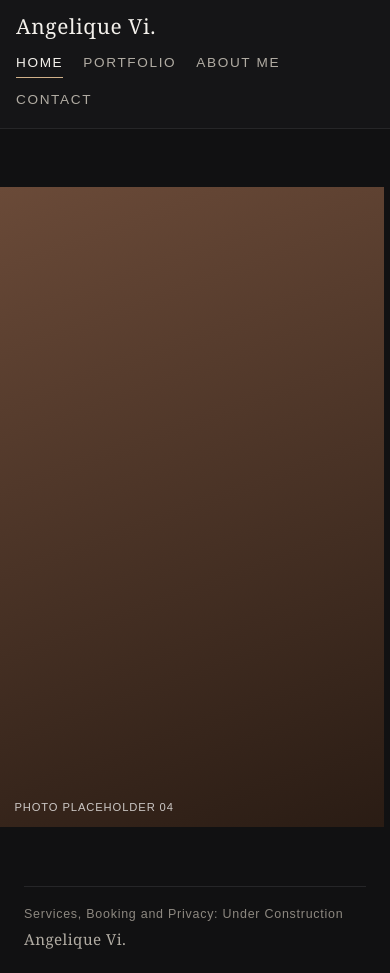
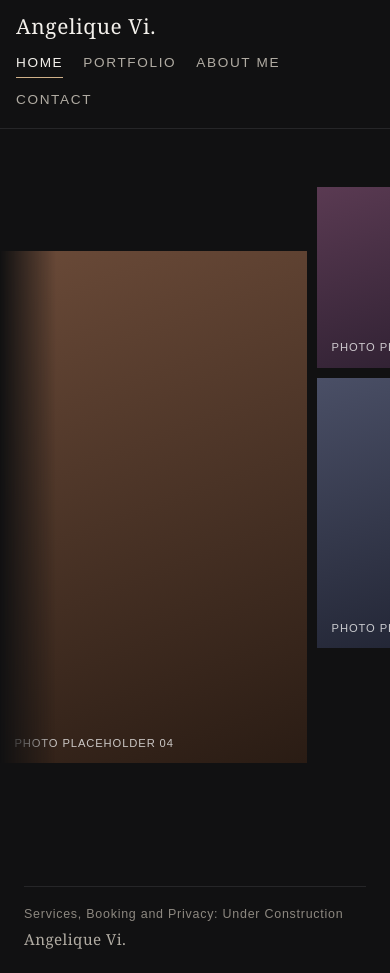
Before and after one commit to Drup1k/PhotographyPortfolio, a React app in the folder frontend/: page / in a window 390 px wide. Built offline with nearby package versions, Linux system fonts and the light colour scheme; the HTML template or start-up script is replaced by a standard one.

Commit message:
Refine gallery animations, photo viewer and responsive layout

```diff
--- a/frontend/src/App.css
+++ b/frontend/src/App.css
@@ -1,7 +1,7 @@
 /* ---------- Layout ---------- */
 
 .site-layout {
-  --sidebar-width: 13rem;
+  --sidebar-width: 14.5rem;
 }
 
 .skip-link {
@@ -57,7 +57,7 @@ main > :first-child {
 }
 
 .main-home {
-  overflow-x: clip;
+  overflow: clip;
 }
 
 .main-page {
@@ -77,8 +77,7 @@ main > :first-child {
   gap: 2rem;
   padding: 2.5rem 1.5rem 2rem;
   overflow-y: auto;
-  border-right: 1px solid #262628;
-  background: #151517;
+  background: #111112;
 }
 
 .sidebar a {
@@ -97,8 +96,9 @@ main > :first-child {
 .brand {
   color: #f3f0eb;
   font-family: Georgia, 'Times New Roman', serif;
-  font-size: 1.7rem;
+  font-size: 1.6rem;
   font-weight: 400;
+  white-space: nowrap;
   letter-spacing: 0.03em;
   line-height: 1.2;
 }
@@ -176,9 +176,11 @@ main > :first-child {
   color: #8d8880;
 }
 
-/* A calm fade when a new page appears. */
+/* One calm fade + slide when any page appears (Home, Portfolio, About, Contact...).
+   Home starts with a hidden heading, so the effect is applied to every direct child
+   of main except the footer and the hidden heading. */
 @media (prefers-reduced-motion: no-preference) {
-  main > :first-child {
+  main > :not(.site-footer):not(.visually-hidden) {
     animation: page-fade-in 450ms ease-out;
   }
 }
@@ -217,6 +219,18 @@ main > :first-child {
 
 .text-page a {
   color: #d0b189;
+}
+
+/* About Me: heading, portrait and text share one centred column. */
+.about-page {
+  width: 100%;
+  max-width: 36rem;
+  margin-inline: auto;
+  text-align: center;
+}
+
+.about-page .about-photo-placeholder {
+  margin-inline: auto;
 }
 
 .construction-label {
--- a/frontend/src/Gallery.css
+++ b/frontend/src/Gallery.css
@@ -28,7 +28,7 @@
 
 .photo-card.is-enlarged .photo-zoom {
   box-shadow: 0 1.25rem 3rem rgba(0, 0, 0, 0.55);
-  transform: translate3d(var(--shift-x, 0), var(--shift-y, 0), 0) scale(var(--scale, 1.55));
+  transform: translate3d(var(--shift-x, 0), var(--shift-y, 0), 0) scale(var(--scale, 1.18));
 }
 
 .photo-zoom img {
@@ -79,6 +79,9 @@
 
 .moving-gallery {
   --gap: 10px;
+  /* Photos are drawn at 80% of the full row height. The columns keep their top, middle
+     or bottom position inside the full row, so the layout stays loose and balanced. */
+  --photo-scale: 0.8;
   --gallery-height: clamp(24rem, calc(100svh - 8rem), 64rem);
 
   display: flex;
@@ -88,11 +91,20 @@
 }
 
 /* Hides what is outside the screen on the left and right only.
-   Vertically nothing is clipped, so an enlarged photo is never cut off. */
+   Vertically nothing is clipped, so an enlarged photo is never cut off.
+   The sidebar has exactly the page colour, so the soft fade on the left edge
+   is the only transition: no line, no band. */
 .gallery-viewport {
   width: 100%;
   overflow-x: clip;
   overflow-y: visible;
+  /* A mask also cuts off everything outside the element, so the element gets extra
+     vertical padding (cancelled by the negative margin). An enlarged photo then has
+     room to grow. Only the left edge fades, so photos fade out near the sidebar. */
+  padding-block: 25svh;
+  margin-block: -25svh;
+  -webkit-mask-image: linear-gradient(to right, transparent 0, #000 3.5rem);
+  mask-image: linear-gradient(to right, transparent 0, #000 3.5rem);
 }
 
 .gallery-track {
@@ -117,7 +129,7 @@
   flex-direction: column;
   gap: var(--gap);
   width: calc(
-    (var(--gallery-height) * var(--fill) - var(--gap) * (var(--photo-count) - 1)) /
+    (var(--gallery-height) * var(--fill) * var(--photo-scale) - var(--gap) * (var(--photo-count) - 1)) /
       var(--inverse-sum)
   );
 }
@@ -185,6 +197,8 @@
 
 /* ---------- Larger photo view ---------- */
 
+/* The viewer fades in when it gets the class "is-visible" and fades out when the class
+   is removed. PhotoViewer.jsx waits for the fade-out before it closes the viewer. */
 .photo-viewer {
   max-width: none;
   max-height: none;
@@ -193,47 +207,153 @@
   color: #f3f0eb;
   background: transparent;
   margin: auto;
+  overflow: visible;
 }
 
 .photo-viewer::backdrop {
   background: rgba(8, 8, 9, 0.88);
+  backdrop-filter: blur(6px);
+  opacity: 0;
+  transition: opacity 350ms ease-out;
 }
 
+.photo-viewer.is-visible::backdrop {
+  opacity: 1;
+}
+
+/* The frame has a fixed maximum size, so a photo never leaves the screen. */
 .photo-viewer-frame {
   width: min(90vw, calc(80vh * var(--ratio)));
   aspect-ratio: var(--ratio);
   box-shadow: 0 1.25rem 3rem rgba(0, 0, 0, 0.6);
+  opacity: 0;
+  transform: translateY(12px) scale(0.92);
+  transition:
+    opacity 350ms ease-out,
+    transform 350ms ease-out,
+    width 250ms ease-out,
+    aspect-ratio 250ms ease-out;
 }
 
-.photo-viewer-frame img {
+.photo-viewer.is-visible .photo-viewer-frame {
+  opacity: 1;
+  transform: none;
+}
+
+/* Closing is a little faster than opening. */
+.photo-viewer.is-closing .photo-viewer-frame,
+.photo-viewer.is-closing::backdrop {
+  transition-duration: 250ms;
+}
+
+/* Switching photos: the old photo slides a little and fades out, the new one slides in
+   from the other side. --slide (set by PhotoViewer.jsx) holds the direction. */
+.photo-viewer-frame > * {
   display: block;
   width: 100%;
   height: 100%;
   object-fit: cover;
+  opacity: 1;
+  transition:
+    opacity 125ms ease-in,
+    transform 125ms ease-in;
+}
+
+.photo-viewer.is-swap-out .photo-viewer-frame > * {
+  opacity: 0;
+  transform: translateX(calc(var(--slide) * -1));
+}
+
+.photo-viewer.is-swap-in .photo-viewer-frame > * {
+  animation: viewer-slide-in 125ms ease-out both;
+}
+
+@keyframes viewer-slide-in {
+  from {
+    opacity: 0;
+    transform: translateX(var(--slide));
+  }
+
+  to {
+    opacity: 1;
+    transform: none;
+  }
+}
+
+.photo-viewer-close,
+.photo-viewer-arrow {
+  position: fixed;
+  display: grid;
+  place-items: center;
+  width: 2.75rem;
+  height: 2.75rem;
+  padding: 0;
+  border: 1px solid rgba(243, 240, 235, 0.25);
+  border-radius: 50%;
+  color: #f3f0eb;
+  background: rgba(21, 21, 23, 0.6);
+  backdrop-filter: blur(6px);
+  font: inherit;
+  font-size: 1.6rem;
+  line-height: 1;
+  cursor: pointer;
+  opacity: 0;
+  transition:
+    opacity 350ms ease-out,
+    background-color 200ms ease,
+    border-color 200ms ease,
+    transform 200ms ease;
+}
+
+.photo-viewer.is-visible .photo-viewer-close,
+.photo-viewer.is-visible .photo-viewer-arrow {
+  opacity: 1;
 }
 
 .photo-viewer-close {
-  display: block;
-  margin: 1rem auto 0;
-  padding: 0.6rem 1.25rem;
-  border: 1px solid #555149;
-  border-radius: 999px;
-  color: #f3f0eb;
-  background: rgba(21, 21, 23, 0.92);
-  font: inherit;
-  font-size: 0.8rem;
-  letter-spacing: 0.06em;
-  cursor: pointer;
+  top: 1rem;
+  right: 1rem;
 }
 
-.photo-viewer-close:hover {
+.photo-viewer-arrow {
+  top: 50%;
+  margin-top: -1.375rem;
+}
+
+.photo-viewer-arrow.is-previous {
+  left: 1rem;
+}
+
+.photo-viewer-arrow.is-next {
+  right: 1rem;
+}
+
+.photo-viewer-close:hover,
+.photo-viewer-arrow:hover {
   border-color: #d0b189;
+  background: rgba(21, 21, 23, 0.9);
+  transform: scale(1.08);
+}
+
+@media (prefers-reduced-motion: reduce) {
+  .photo-viewer::backdrop,
+  .photo-viewer-frame,
+  .photo-viewer-frame > *,
+  .photo-viewer-close,
+  .photo-viewer-arrow {
+    transition: none;
+    animation: none !important;
+  }
+
+  .photo-viewer-frame {
+    transform: none;
+  }
 }
 
 /* ---------- Portfolio: regular static masonry ---------- */
 
 .masonry {
-  column-count: 4;
+  column-count: 5;
   column-gap: 0.75rem;
 }
 
@@ -244,24 +364,28 @@
 
 @media (min-width: 1700px) {
   .masonry {
-    column-count: 5;
+    column-count: 6;
   }
 }
 
 @media (max-width: 1200px) {
   .masonry {
-    column-count: 3;
+    column-count: 4;
   }
 }
 
 @media (max-width: 900px) {
   .masonry {
     column-count: 2;
+    width: 80%;
+    margin-inline: auto;
   }
 }
 
 @media (max-width: 480px) {
   .masonry {
     column-count: 1;
+    width: 80%;
+    margin-inline: auto;
   }
 }
--- a/frontend/src/components/MovingGallery.jsx
+++ b/frontend/src/components/MovingGallery.jsx
@@ -52,7 +52,8 @@ function CollageColumn({ column, photos, isClone, cardProps }) {
 }
 
 function MovingGallery({ photos }) {
-  const { viewportRef, trackRef, groupRef, setPauseReason, revealElement } = useGalleryMotion()
+  const { viewportRef, trackRef, groupRef, setPauseReason, setMousePosition, revealElement } =
+    useGalleryMotion()
   const [isPausedByUser, setIsPausedByUser] = useState(false)
   const [openPhoto, setOpenPhoto] = useState(null)
 
@@ -71,6 +72,12 @@ function MovingGallery({ photos }) {
     setOpenPhoto(null)
   }
 
+  // Step to the previous (-1) or next (1) photo, and loop around at the ends.
+  function handleStep(step) {
+    const index = photos.findIndex((photo) => photo.id === openPhoto.id)
+    setOpenPhoto(photos[(index + step + photos.length) % photos.length])
+  }
+
   function handleKeyboardFocus(element) {
     setPauseReason('focus', true)
     revealElement(element)
@@ -83,10 +90,17 @@ function MovingGallery({ photos }) {
     }
   }
 
+  // The horizontal mouse position controls the speed (the hook does the maths).
+  function handlePointerMove(event) {
+    if (event.pointerType !== 'mouse') {
+      return
+    }
+    const box = event.currentTarget.getBoundingClientRect()
+    setMousePosition((event.clientX - box.left) / box.width)
+  }
+
   const cardProps = {
-    onHoverChange: (isHovering) => setPauseReason('hover', isHovering),
-    onKeyboardFocus: handleKeyboardFocus,
-    onOpen: handleOpen,
+    onKeyboardFocus: handleKeyboardFocus,    onOpen: handleOpen,
   }
 
   // The track holds two identical groups. It moves one group to the left and then
@@ -108,7 +122,8 @@ function MovingGallery({ photos }) {
       <div
         ref={viewportRef}
         className="gallery-viewport"
-        onPointerLeave={() => setPauseReason('hover', false)}
+        onPointerMove={handlePointerMove}
+        onPointerLeave={() => setMousePosition(null)}
         onBlur={handleBlur}
       >
         <div ref={trackRef} className="gallery-track">
@@ -133,7 +148,14 @@ function MovingGallery({ photos }) {
         </div>
       </div>
 
-      {openPhoto && <PhotoViewer photo={openPhoto} onClose={handleClose} />}
+      {openPhoto && (
+        <PhotoViewer
+          photo={openPhoto}
+          onClose={handleClose}
+          onPrevious={() => handleStep(-1)}
+          onNext={() => handleStep(1)}
+        />
+      )}
     </section>
   )
 }
--- a/frontend/src/hooks/useGalleryMotion.js
+++ b/frontend/src/hooks/useGalleryMotion.js
@@ -1,26 +1,38 @@
 import { useCallback, useEffect, useRef } from 'react'
 
-// Normal speed of the gallery in pixels per second. Calm and cinematic.
-const BASE_SPEED = 24
+// Top speed of the gallery in pixels per second (at the very edge).
+const MAX_SPEED = 500
 
-// Time (in milliseconds) to slow down to a stop, and to speed up again.
-const EASE_DURATION = 900
+// Part of the gallery (left and right of the centre) where nothing moves: 8% each side.
+const DEAD_ZONE = 0.08
 
-// Touch screens and visitors who prefer reduced motion get a scrollable gallery instead.
+// Time (in seconds) the speed needs to follow the mouse. Short, so it feels direct.
+const SPEED_SMOOTHING = 0.07
+
+// Calm speed (as a factor of MAX_SPEED) when the mouse is outside the gallery.
+const AUTO_SPEED_FACTOR = 0.06
+
+// Visitors who prefer
 const NO_MOTION_QUERY = '(prefers-reduced-motion: reduce), (hover: none)'
 
-// Starts fast and ends slowly, so the movement feels natural.
-function easeOut(progress) {
-  return 1 - Math.pow(1 - progress, 3)
+// Turns the mouse position (0 = left edge, 1 = right edge) into a speed factor
+// between -1 and 1. The centre gives exactly 0. Right of the centre the gallery moves
+// left (positive), left of the centre it moves right (negative).
+// The speed grows progressively (curved) towards the edges.
+function getSpeedFactor(relativeX) {
+  const offset = (relativeX - 0.5) * 2 // -1 at the left edge, 1 at the right edge
+  const distance = Math.abs(offset)
+  if (distance <= DEAD_ZONE) {
+    return 0
+  }
+  const amount = Math.min((distance - DEAD_ZONE) / (1 - DEAD_ZONE), 1)
+  return Math.sign(offset) * amount * amount
 }
 
-// Moves the whole gallery with ONE shared animation loop.
+// Moves the gallery with ONE shared animation loop, controlled by the mouse.
+// Nothing moves by itself: the speed always follows the mouse position.
 //
-// Instead of pausing CSS animations (which stops everything instantly), we change
-// the position ourselves on every frame. A shared "speed" (1 = normal, 0 = stopped)
-// slowly eases towards its new value, so the photos glide to a stop and glide back.
-//
-// Everything is kept in a ref, so React does not re-render during the animation.
+// Everything is kept in a ref, so React does not re-render while the gallery moves.
 export function useGalleryMotion() {
   const viewportRef = useRef(null)
   const trackRef = useRef(null)
@@ -29,20 +41,27 @@ export function useGalleryMotion() {
   const motion = useRef({
     position: 0, // how many pixels the track has moved to the left
     groupWidth: 0, // width of one group of photos = the distance of one full loop
-    speed: 1, // current speed factor
-    speedFrom: 1, // speed factor when the last change started
-    speedTarget: 1, // speed factor we are heading to
-    changedAt: 0, // time of the last change
+    speed: 0, // current speed factor (-1 to 1)
+    speedTarget: AUTO_SPEED_FACTOR, // speed factor wanted right now (calm drift at the start)
+    direction: 1, // last direction chosen by the mouse: 1 = right to left, -1 = left to right
     lastFrame: 0,
     frameId: null,
     isEnabled: false,
-    reasons: new Set(), // why the gallery is paused: 'user', 'hover', 'focus', 'viewer'
+    reasons: new Set(), // why the gallery is paused: 'user', 'focus', 'viewer'
   })
 
   const applyPosition = useCallback(() => {
+    if (trackRef.current) {
+      trackRef.current.style.transform = `translate3d(${-motion.current.position}px, 0, 0)`
+    }
+  }, [])
+
+  // Keeps the position between 0 and one group width. The second group looks exactly
+  // like the first, so jumping by one group width is not visible, in both directions.
+  const wrapPosition = useCallback(() => {
     const state = motion.current
-    if (trackRef.current) {
-      trackRef.current.style.transform = `translate3d(${-state.position}px, 0, 0)`
+    if (state.groupWidth > 0) {
+      state.position = ((state.position % state.groupWidth) + state.groupWidth) % state.groupWidth
     }
   }, [])
 
@@ -52,25 +71,23 @@ export function useGalleryMotion() {
       const seconds = Math.min(now - state.lastFrame, 50) / 1000
       state.lastFrame = now
 
-      const progress = Math.min((now - state.changedAt) / EASE_DURATION, 1)
-      state.speed = state.speedFrom + (state.speedTarget - state.speedFrom) * easeOut(progress)
+      // A short smoothing step, so starting and stopping is quick but never harsh.
+      const target = state.reasons.size > 0 ? 0 : state.speedTarget
+      state.speed += (target - state.speed) * (1 - Math.exp(-seconds / SPEED_SMOOTHING))
 
-      state.position += BASE_SPEED * state.speed * seconds
+      const isStopped = target === 0 && Math.abs(state.speed) < 0.0005
+      if (isStopped) {
+        state.speed = 0
+        state.frameId = null
+        return
+      }
 
-      // The second group looks exactly like the first one, so jumping back
-      // by one group width is not visible.
-      if (state.groupWidth > 0 && state.position >= state.groupWidth) {
-        state.position -= state.groupWidth
-      }
-      if (state.position < 0 && state.groupWidth > 0) {
-        state.position += state.groupWidth
-      }
+      state.position += MAX_SPEED * state.speed * seconds
+      wrapPosition()
       applyPosition()
-
-      const isStopped = state.speedTarget === 0 && progress >= 1
-      state.frameId = isStopped ? null : requestAnimationFrame(runFrame)
+      state.frameId = requestAnimationFrame(runFrame)
     },
-    [applyPosition],
+    [applyPosition, wrapPosition],
   )
 
   const startLoop = useCallback(() => {
@@ -90,14 +107,26 @@ export function useGalleryMotion() {
       } else {
         state.reasons.delete(reason)
       }
+      startLoop()
+    },
+    [startLoop],
+  )
 
-      const newTarget = state.reasons.size > 0 ? 0 : 1
-      if (newTarget !== state.speedTarget) {
-        state.speedFrom = state.speed
-        state.speedTarget = newTarget
-        state.changedAt = performance.now()
-        startLoop()
+  // Called when the mouse moves over the gallery (relativeX: 0 = left, 1 = right).
+  // Pass null when the mouse leaves: the gallery then drifts calmly in the last direction.
+  const setMousePosition = useCallback(
+    (relativeX) => {
+      const state = motion.current
+      if (relativeX === null) {
+        state.speedTarget = state.direction * AUTO_SPEED_FACTOR
+      } else {
+        const factor = getSpeedFactor(relativeX)
+        if (factor !== 0) {
+          state.direction = Math.sign(factor)
+        }
+        state.speedTarget = factor
       }
+      startLoop()
     },
     [startLoop],
   )
@@ -114,19 +143,13 @@ export function useGalleryMotion() {
 
       if (box.left < view.left + margin) {
         motion.current.position += box.left - (view.left + margin)
-        applyPosition()
       } else if (box.right > view.right - margin) {
         motion.current.position += box.right - (view.right - margin)
-        applyPosition()
       }
-
-      const { groupWidth } = motion.current
-      if (groupWidth > 0 && motion.current.position < 0) {
-        motion.current.position += groupWidth
-        applyPosition()
-      }
+      wrapPosition()
+      applyPosition()
     },
-    [applyPosition],
+    [applyPosition, wrapPosition],
   )
 
   // Start and stop the loop, depending on the screen and the visitor's settings.
@@ -136,17 +159,19 @@ export function useGalleryMotion() {
 
     function updateEnabled() {
       state.isEnabled = !query.matches
-      if (state.isEnabled) {
-        startLoop()
-      } else {
+      if (!state.isEnabled) {
         if (state.frameId !== null) {
           cancelAnimationFrame(state.frameId)
           state.frameId = null
         }
         state.position = 0
+        state.speed = 0
         if (trackRef.current) {
           trackRef.current.style.transform = ''
         }
+      } else {
+        state.speedTarget = state.direction * AUTO_SPEED_FACTOR
+        startLoop()
       }
     }
 
@@ -162,7 +187,7 @@ export function useGalleryMotion() {
     }
   }, [startLoop])
 
-  // Remember the width of one group (it changes when the window is resized).
+  // Remember
   useEffect(() => {
     const group = groupRef.current
     if (!group) {
@@ -178,5 +203,5 @@ export function useGalleryMotion() {
     return () => observer.disconnect()
   }, [])
 
-  return { viewportRef, trackRef, groupRef, setPauseReason, revealElement }
+  return { viewportRef, trackRef, groupRef, setPauseReason, setMousePosition, revealElement }
 }
--- a/frontend/src/pages/AboutPage.jsx
+++ b/frontend/src/pages/AboutPage.jsx
@@ -1,6 +1,6 @@
 function AboutPage() {
   return (
-    <div className="text-page">
+    <div className="text-page about-page">
       <h1 className="page-title">About Me</h1>
       <div className="about-photo-placeholder">Portrait placeholder</div>
       <p>
```
Also changed, not shown: frontend/src/components/PhotoCard.jsx (+8 -6 lines), frontend/src/components/PhotoViewer.jsx (+128 -11 lines), frontend/src/components/Sidebar.jsx (+0 -20 lines), 1 other file (tests, documents, lock files or other folders).
